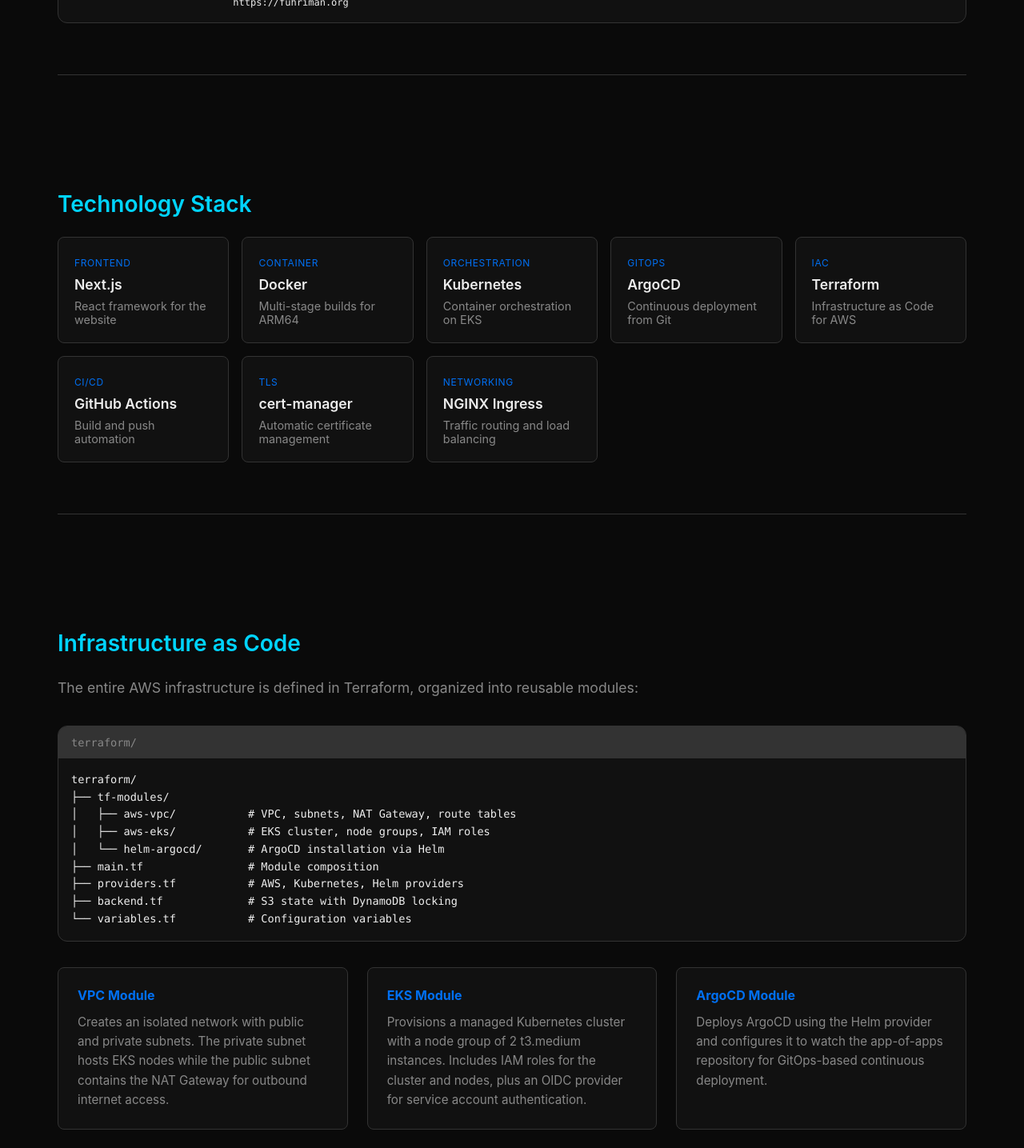
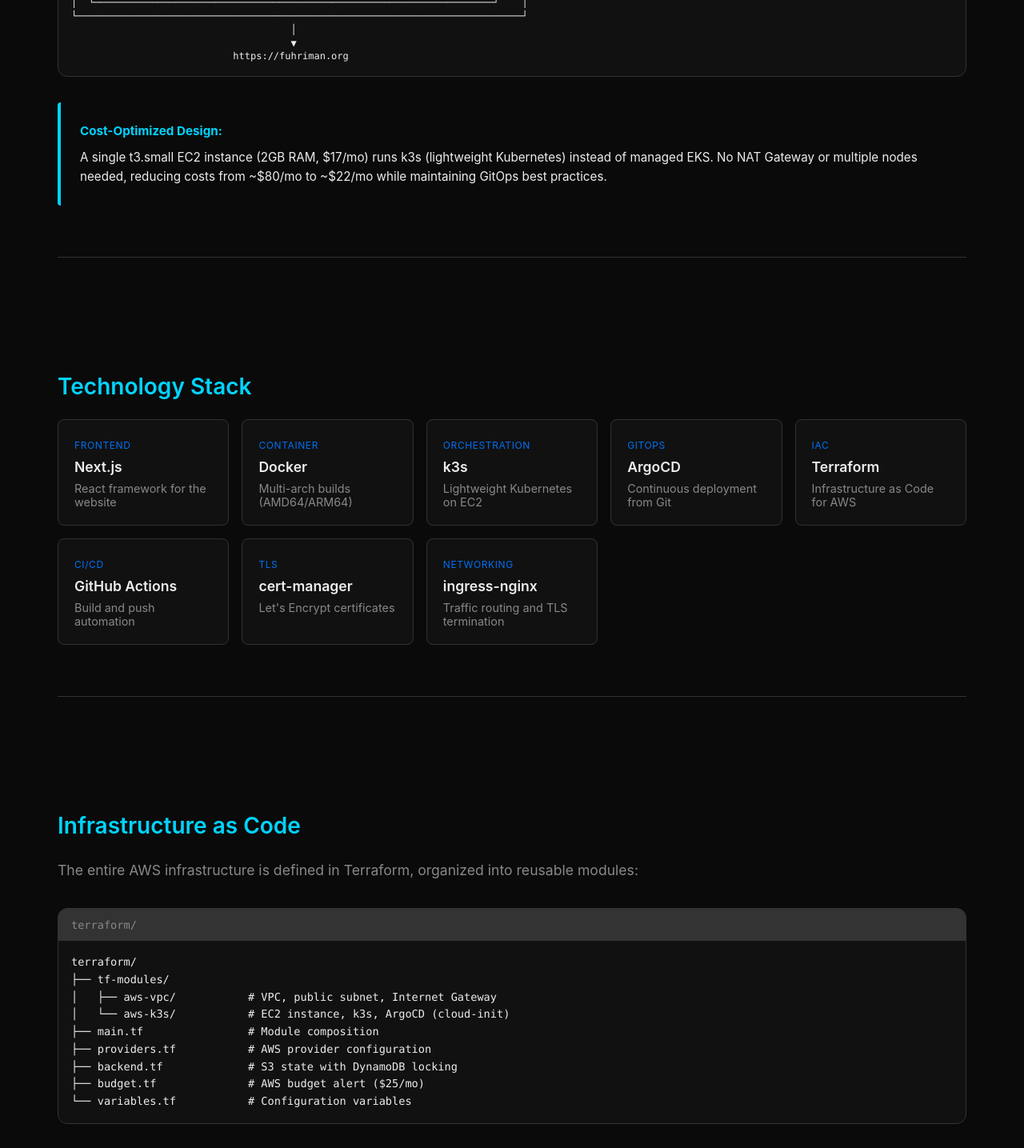
Before and after one commit to furryman/fuhriman-website, a Next.js app: page /how-its-built in a window 1280 px wide. Shown: the part 1240-2675 px from the top of the page at 80% size. Built offline with nearby package versions, Linux system fonts and the light colour scheme.

Commit message:
changes to "How its built" page to reflect new architecture

```diff
--- a/src/app/how-its-built/page.module.css
+++ b/src/app/how-its-built/page.module.css
@@ -59,6 +59,22 @@
   color: var(--text-secondary);
   margin-bottom: 2rem;
   line-height: 1.7;
+}
+
+.architectureNote {
+  margin-top: 2rem;
+  padding: 1.5rem;
+  background: var(--bg-secondary);
+  border-left: 4px solid var(--accent);
+  border-radius: 4px;
+  font-size: 0.95rem;
+  line-height: 1.6;
+}
+
+.architectureNote strong {
+  color: var(--accent);
+  display: block;
+  margin-bottom: 0.5rem;
 }
 
 .diagram {
--- a/src/app/how-its-built/page.tsx
+++ b/src/app/how-its-built/page.tsx
@@ -3,18 +3,18 @@ import Link from 'next/link'
 
 export const metadata = {
   title: 'How It\'s Built | Fuhriman',
-  description: 'Technical deep-dive into how this portfolio website is deployed using Kubernetes, ArgoCD, Terraform, and GitHub Actions.',
+  description: 'Technical deep-dive into how this portfolio website is deployed using k3s, ArgoCD, Terraform, and GitHub Actions on a single EC2 instance.',
 }
 
 const techStack = [
   { name: 'Next.js', category: 'Frontend', description: 'React framework for the website' },
-  { name: 'Docker', category: 'Container', description: 'Multi-stage builds for ARM64' },
-  { name: 'Kubernetes', category: 'Orchestration', description: 'Container orchestration on EKS' },
+  { name: 'Docker', category: 'Container', description: 'Multi-arch builds (AMD64/ARM64)' },
+  { name: 'k3s', category: 'Orchestration', description: 'Lightweight Kubernetes on EC2' },
   { name: 'ArgoCD', category: 'GitOps', description: 'Continuous deployment from Git' },
   { name: 'Terraform', category: 'IaC', description: 'Infrastructure as Code for AWS' },
   { name: 'GitHub Actions', category: 'CI/CD', description: 'Build and push automation' },
-  { name: 'cert-manager', category: 'TLS', description: 'Automatic certificate management' },
-  { name: 'NGINX Ingress', category: 'Networking', description: 'Traffic routing and load balancing' },
+  { name: 'cert-manager', category: 'TLS', description: 'Let\'s Encrypt certificates' },
+  { name: 'ingress-nginx', category: 'Networking', description: 'Traffic routing and TLS termination' },
 ]
 
 export default function HowItsBuilt() {
@@ -66,13 +66,17 @@ export default function HowItsBuilt() {
                     │                                   │ deploys
                     ▼                                   ▼
 ┌─────────────────────────────────────────────────────────────────────────────┐
-│                              AWS EKS Cluster                                │
+│                          AWS EC2 t3.small (k3s)                             │
 │  ┌─────────────────────────────────────────────────────────────────────┐    │
-│  │                        Kubernetes Workloads                         │    │
+│  │                    Kubernetes (k3s) Workloads                       │    │
 │  │  ┌─────────────┐  ┌─────────────┐  ┌───────────────────────────┐    │    │
 │  │  │cert-manager │  │ingress-nginx│  │   fuhriman-website        │    │    │
-│  │  │(TLS certs)  │  │(LoadBalancer)│ │   (This Website!)         │    │    │
+│  │  │(Let's Enc.) │  │(ServiceLB)  │  │   (This Website!)         │    │    │
 │  │  └─────────────┘  └─────────────┘  └───────────────────────────┘    │    │
+│  │                                                                     │    │
+│  │  ┌─────────────────────────────────────────────────────────────┐    │    │
+│  │  │ CoreDNS: Internal DNS for cert validation (hairpin NAT fix) │    │    │
+│  │  └─────────────────────────────────────────────────────────────┘    │    │
 │  └─────────────────────────────────────────────────────────────────────┘    │
 └─────────────────────────────────────────────────────────────────────────────┘
                                       │
@@ -80,6 +84,11 @@ export default function HowItsBuilt() {
                             https://fuhriman.org
 `}</pre>
         </div>
+        <p className={styles.architectureNote}>
+          <strong>Cost-Optimized Design:</strong> A single t3.small EC2 instance (2GB RAM, $17/mo)
+          runs k3s (lightweight Kubernetes) instead of managed EKS. No NAT Gateway or multiple
+          nodes needed, reducing costs from ~$80/mo to ~$22/mo while maintaining GitOps best practices.
+        </p>
       </section>
 
       <section className={styles.section}>
@@ -104,26 +113,26 @@ export default function HowItsBuilt() {
           <div className={styles.codeHeader}>terraform/</div>
           <pre>{`terraform/
 ├── tf-modules/
-│   ├── aws-vpc/           # VPC, subnets, NAT Gateway, route tables
-│   ├── aws-eks/           # EKS cluster, node groups, IAM roles
-│   └── helm-argocd/       # ArgoCD installation via Helm
+│   ├── aws-vpc/           # VPC, public subnet, Internet Gateway
+│   └── aws-k3s/           # EC2 instance, k3s, ArgoCD (cloud-init)
 ├── main.tf                # Module composition
-├── providers.tf           # AWS, Kubernetes, Helm providers
+├── providers.tf           # AWS provider configuration
 ├── backend.tf             # S3 state with DynamoDB locking
+├── budget.tf              # AWS budget alert ($25/mo)
 └── variables.tf           # Configuration variables`}</pre>
         </div>
         <div className={styles.highlights}>
           <div className={styles.highlight}>
             <h4>VPC Module</h4>
-            <p>Creates an isolated network with public and private subnets. The private subnet hosts EKS nodes while the public subnet contains the NAT Gateway for outbound internet access.</p>
+            <p>Creates a simple VPC (10.0.0.0/16) with a single public subnet in one availability zone. No NAT Gateway needed since everything runs in the public subnet, significantly reducing costs.</p>
           </div>
           <div className={styles.highlight}>
-            <h4>EKS Module</h4>
-            <p>Provisions a managed Kubernetes cluster with a node group of 2 t3.medium instances. Includes IAM roles for the cluster and nodes, plus an OIDC provider for service account authentication.</p>
+            <h4>k3s Module</h4>
+            <p>Provisions a single t3.small EC2 instance (2GB RAM) and installs k3s (lightweight Kubernetes) via cloud-init. ArgoCD is deployed via Helm during instance bootstrap, eliminating the need for managed EKS.</p>
           </div>
           <div className={styles.highlight}>
-            <h4>ArgoCD Module</h4>
-            <p>Deploys ArgoCD using the Helm provider and configures it to watch the app-of-apps repository for GitOps-based continuous deployment.</p>
+            <h4>CoreDNS Configuration</h4>
+            <p>Automatically configures split-horizon DNS to resolve fuhriman.org/www internally to the ingress-nginx ClusterIP. This solves the hairpin NAT problem for Let's Encrypt HTTP-01 certificate validation.</p>
           </div>
         </div>
       </section>
@@ -167,25 +176,25 @@ export default function HowItsBuilt() {
           <div className={styles.pipelineStep}>
             <div className={styles.pipelineIcon}>1</div>
             <h4>Build</h4>
-            <p>Multi-stage Docker build compiles the Next.js app and creates an optimized production image for ARM64.</p>
+            <p>Multi-stage Docker build creates optimized production images for both AMD64 and ARM64 platforms using Docker Buildx.</p>
           </div>
           <div className={styles.pipelineArrow}>→</div>
           <div className={styles.pipelineStep}>
             <div className={styles.pipelineIcon}>2</div>
             <h4>Push</h4>
-            <p>Image is pushed to Docker Hub with a timestamp tag (ga-YYYY.MM.DD-HHMM) for versioning.</p>
+            <p>Multi-arch manifest is pushed to Docker Hub with a timestamp tag (ga-YYYY.MM.DD-HHMM) for versioning and rollback capability.</p>
           </div>
           <div className={styles.pipelineArrow}>→</div>
           <div className={styles.pipelineStep}>
             <div className={styles.pipelineIcon}>3</div>
             <h4>Update</h4>
-            <p>The Helm chart's values.yaml is updated with the new image tag and committed to eks-helm-charts.</p>
+            <p>The Helm chart's values.yaml is updated with the new image tag and committed to eks-helm-charts repository.</p>
           </div>
           <div className={styles.pipelineArrow}>→</div>
           <div className={styles.pipelineStep}>
             <div className={styles.pipelineIcon}>4</div>
             <h4>Deploy</h4>
-            <p>ArgoCD detects the change and automatically syncs the new image to the Kubernetes cluster.</p>
+            <p>ArgoCD detects the Git change and automatically syncs the new image to k3s with rolling update strategy.</p>
           </div>
         </div>
         <div className={styles.codeBlock}>
@@ -210,7 +219,7 @@ jobs:
 
       - uses: docker/build-push-action@v6
         with:
-          platforms: linux/arm64
+          platforms: linux/amd64,linux/arm64
           push: true
           tags: furryman/fuhriman-website:${'${{ steps.tag.outputs.tag }}'}
 
@@ -234,10 +243,10 @@ jobs:
           <div className={styles.k8sResource}>
             <h4>Deployment</h4>
             <ul>
-              <li>2 replicas for high availability</li>
+              <li>1 replica (sufficient for single-node cluster)</li>
               <li>Resource limits: 100m CPU, 128Mi memory</li>
               <li>Liveness and readiness probes on port 3000</li>
-              <li>Rolling update strategy</li>
+              <li>Rolling update strategy with health checks</li>
             </ul>
           </div>
           <div className={styles.k8sResource}>
@@ -251,10 +260,11 @@ jobs:
           <div className={styles.k8sResource}>
             <h4>Ingress</h4>
             <ul>
-              <li>NGINX ingress class</li>
-              <li>TLS termination with cert-manager</li>
-              <li>Host: fuhriman.org</li>
-              <li>Let's Encrypt certificate</li>
+              <li>NGINX ingress class with LoadBalancer (k3s ServiceLB)</li>
+              <li>TLS termination with Let's Encrypt</li>
+              <li>Hosts: fuhriman.org, www.fuhriman.org</li>
+              <li>Automatic certificate renewal via cert-manager</li>
+              <li>SSL redirect disabled for ACME HTTP-01 challenges</li>
             </ul>
           </div>
         </div>
@@ -268,24 +278,53 @@ jobs:
         <div className={styles.repos}>
           <a href="https://github.com/furryman/terraform" target="_blank" rel="noopener noreferrer" className={styles.repoCard}>
             <h4>furryman/terraform</h4>
-            <p>Infrastructure as Code for AWS VPC, EKS cluster, and ArgoCD installation</p>
+            <p>Infrastructure as Code for AWS VPC, EC2 t3.small, k3s installation, and automated CoreDNS configuration</p>
             <span className={styles.repoTag}>Terraform</span>
           </a>
           <a href="https://github.com/furryman/eks-helm-charts" target="_blank" rel="noopener noreferrer" className={styles.repoCard}>
             <h4>furryman/eks-helm-charts</h4>
-            <p>Helm charts for cert-manager, ingress-nginx, and the website deployment</p>
+            <p>Helm charts for cert-manager (with hairpin NAT fixes), ingress-nginx, and the website deployment</p>
             <span className={styles.repoTag}>Helm</span>
           </a>
           <a href="https://github.com/furryman/argocd-app-of-apps" target="_blank" rel="noopener noreferrer" className={styles.repoCard}>
             <h4>furryman/argocd-app-of-apps</h4>
-            <p>Parent ArgoCD Application managing all child applications with sync waves</p>
+            <p>Parent ArgoCD Application managing all child applications with sync waves and auto-sync enabled</p>
             <span className={styles.repoTag}>ArgoCD</span>
           </a>
           <a href="https://github.com/furryman/fuhriman-website" target="_blank" rel="noopener noreferrer" className={styles.repoCard}>
             <h4>furryman/fuhriman-website</h4>
-            <p>Next.js source code with Dockerfile and GitHub Actions CI/CD workflow</p>
+            <p>Next.js source code with multi-arch Dockerfile and GitHub Actions CI/CD workflow</p>
             <span className={styles.repoTag}>Next.js</span>
           </a>
+        </div>
+      </section>
+
+      <section className={styles.section}>
+        <h2>Certificate Management & Hairpin NAT Solution</h2>
+        <p className={styles.sectionIntro}>
+          One of the interesting technical challenges was getting Let's Encrypt certificates to work on a single-node cluster behind a public IP.
+        </p>
+        <div className={styles.highlights}>
+          <div className={styles.highlight}>
+            <h4>The Hairpin NAT Problem</h4>
+            <p>Cert-manager's self-check tries to validate ACME HTTP-01 challenges by connecting to the public IP from inside the cluster. AWS doesn't support hairpin NAT, so these connections fail with 403 errors even though external validation works fine.</p>
+          </div>
+          <div className={styles.highlight}>
+            <h4>Split-Horizon DNS Solution</h4>
+            <p>CoreDNS is automatically configured during deployment to resolve fuhriman.org and www.fuhriman.org to the internal ingress-nginx ClusterIP (10.43.128.101) when queried from within the cluster. External DNS still resolves to the public IP normally.</p>
+          </div>
+          <div className={styles.highlight}>
+            <h4>Cert-Manager Configuration</h4>
+            <p>Self-checks are disabled (CERT_MANAGER_HTTP01_SELF_CHECK_ENABLED=false) to prevent internal validation failures. Let's Encrypt validates externally while cert-manager creates separate challenge ingresses that don't conflict with ArgoCD's GitOps sync.</p>
+          </div>
+        </div>
+        <div className={styles.codeBlock}>
+          <div className={styles.codeHeader}>CoreDNS NodeHosts Configuration</div>
+          <pre>{`10.43.128.101 fuhriman.org
+10.43.128.101 www.fuhriman.org
+
+# Internal queries resolve to ingress-nginx ClusterIP
+# External queries resolve to public IP`}</pre>
         </div>
       </section>
 
@@ -308,6 +347,14 @@ jobs:
             <h4>Declarative Configuration</h4>
             <p>Desired state is declared in YAML manifests. Kubernetes and ArgoCD continuously reconcile actual state to match.</p>
           </div>
+          <div className={styles.principle}>
+            <h4>Cost Optimization</h4>
+            <p>Using k3s on a single t3.small instance instead of managed EKS reduces monthly costs from ~$80 to ~$22 while maintaining production-grade GitOps practices.</p>
+          </div>
+          <div className={styles.principle}>
+            <h4>Automation First</h4>
+            <p>Certificate renewal, DNS configuration, and application deployment are fully automated. Zero manual intervention required after initial setup.</p>
+          </div>
         </div>
       </section>
 
```
